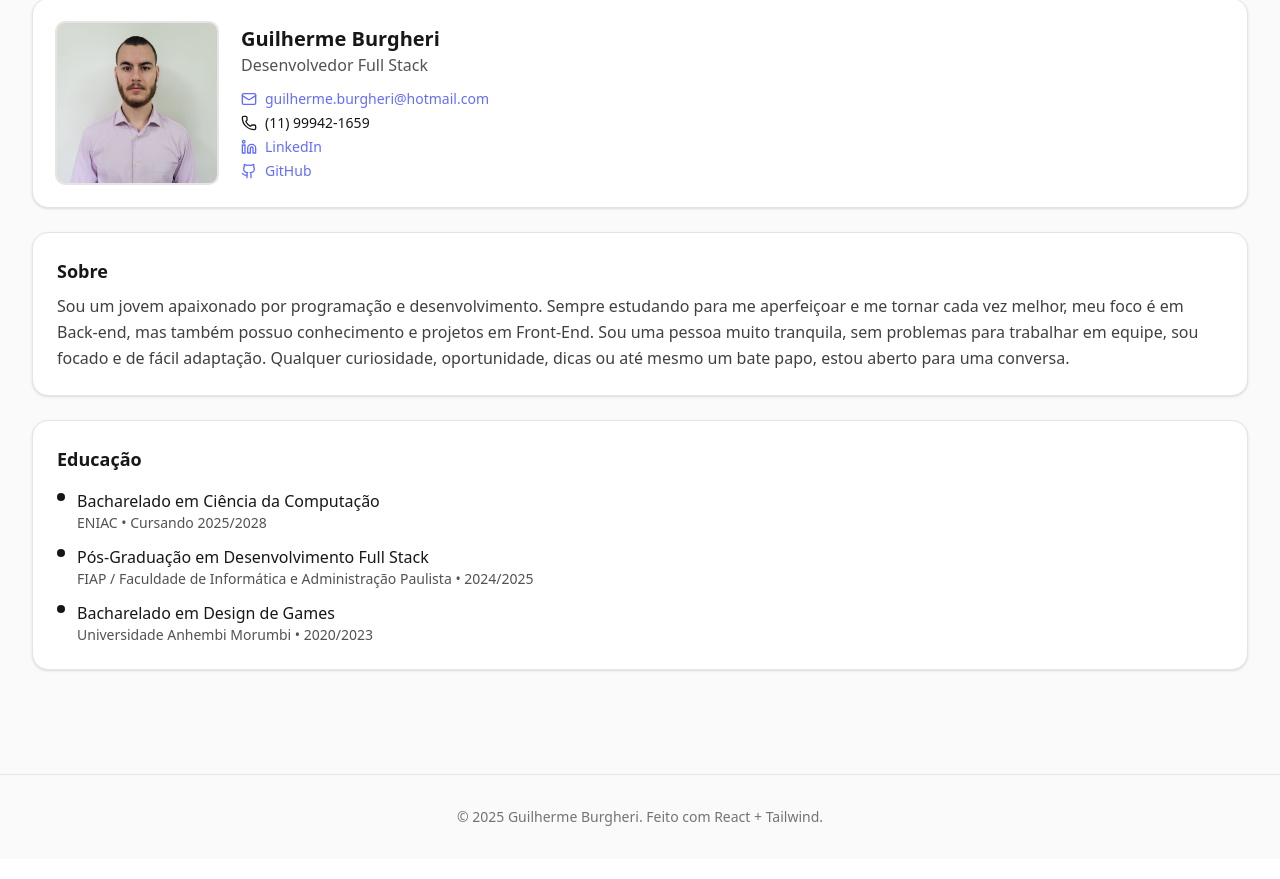
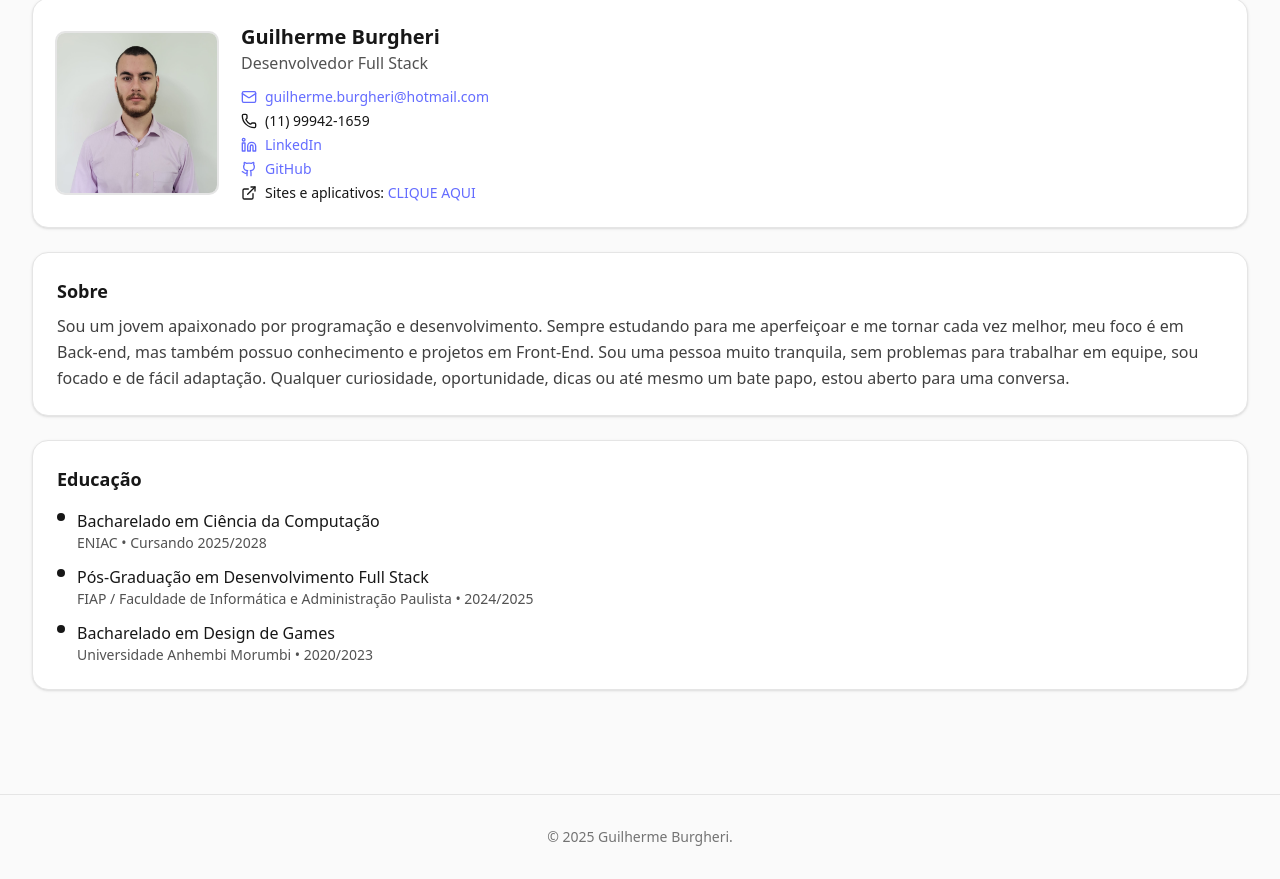
Before and after one commit to guilhermeburgheri/MeuSite, a React (Vite) app: page / in a window 1280 px wide. Shown: the part 143-1022 px from the top of the page. Built offline with nearby package versions, Linux system fonts and the light colour scheme.

Commit message:
Adicionando novas informações.

```diff
--- a/src/App.jsx
+++ b/src/App.jsx
@@ -15,6 +15,7 @@ const dados = {
     telefone: "(11) 99942-1659",
     linkedin: "https://www.linkedin.com/in/guilherme-burgheri/",
     github: "https://github.com/guilhermeburgheri",
+    sitesAplicativos: "https://canva.link/cde1l4pamhdhrju",
   },
   educacao: [
     {
@@ -252,7 +253,7 @@ const Footer = () => (
   <footer className="mt-16 border-t border-neutral-200 dark:border-neutral-800 py-8 text-center text-sm text-neutral-500">
     <Container>
       <p>
-        © {new Date().getFullYear()} {dados.nome}. Feito com React + Tailwind.
+        © {new Date().getFullYear()} {dados.nome}.
       </p>
     </Container>
   </footer>
@@ -308,6 +309,21 @@ const PagHome = () => (
                   >
                     <Github size={16} /> GitHub
                   </a>
+
+                  <p className="flex items-center gap-2">
+                    <ExternalLink size={16} />
+                    <span>
+                      Sites e aplicativos:{" "}
+                      <a
+                        href={dados.contato.sitesAplicativos}
+                        target="_blank"
+                        rel="noreferrer"
+                        className="hover:underline font-semibold"
+                      >
+                        CLIQUE AQUI
+                      </a>
+                    </span>
+                  </p>
                 </div>
               </div>
             </div>
```
